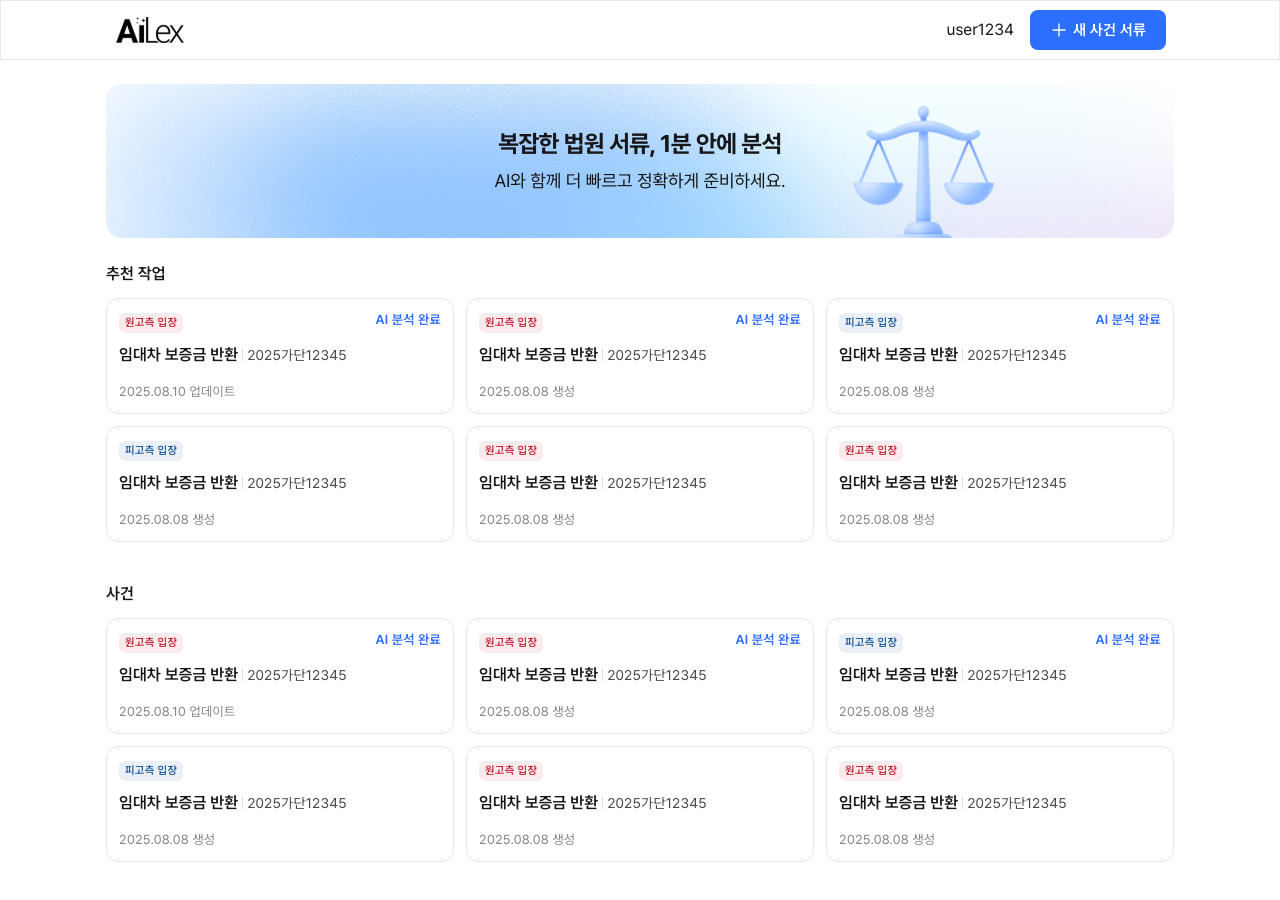
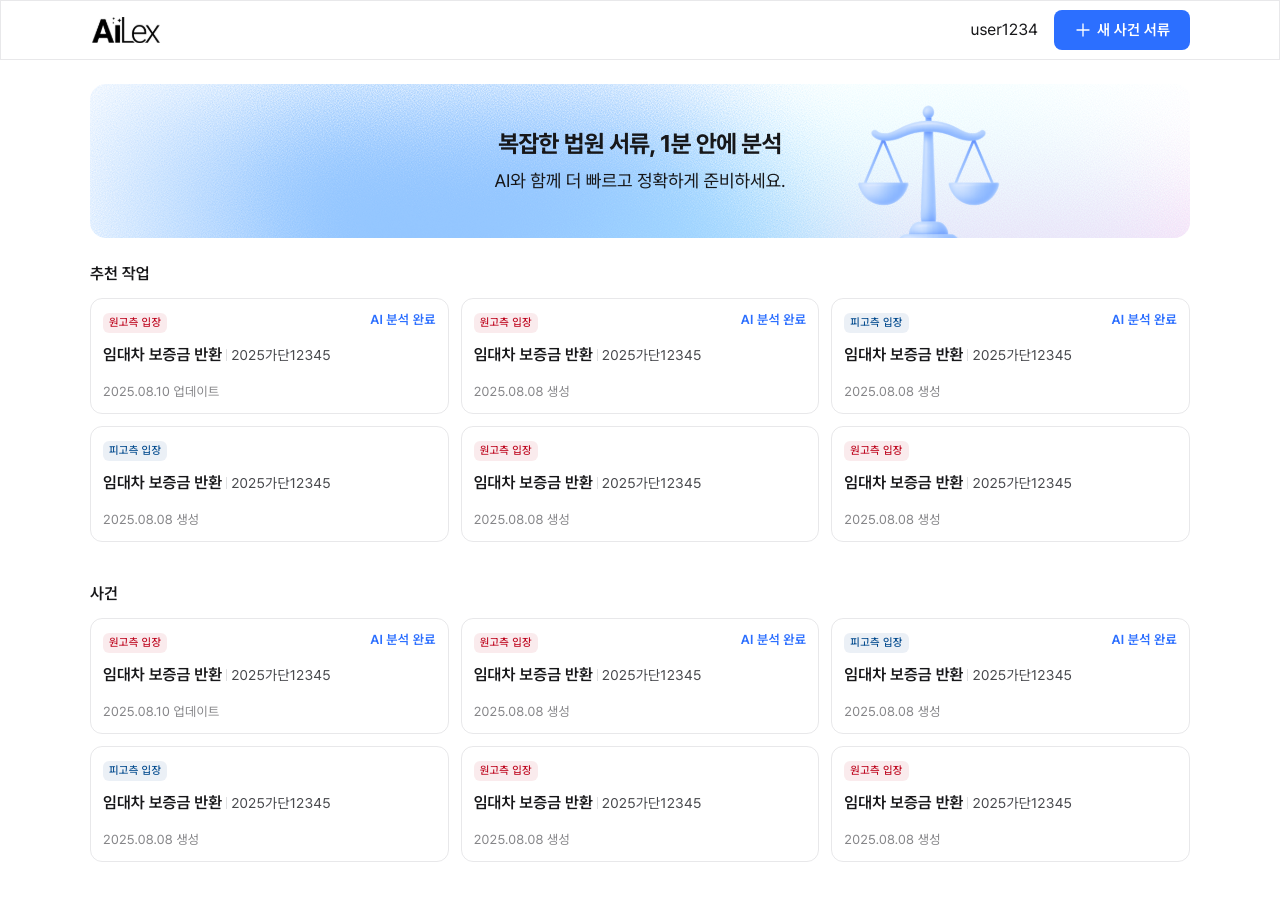
Before and after one commit to gustn99/ai-lex-web, a React (Vite) app: page /documents in a window 1280 px wide. Shown: the top 900 px of the page. Built offline with nearby package versions, Linux system fonts and the light colour scheme.

Commit message:
fix: padding 고려해 max width 조정

```diff
--- a/src/components/Home/TopBar.tsx
+++ b/src/components/Home/TopBar.tsx
@@ -17,7 +17,7 @@ export default function TopBar() {
 	return (
 		<>
 			<div className="border-line-normal-neutral sticky flex h-15 w-full items-center border bg-white/10">
-				<div className="mx-auto flex w-full max-w-[1100px] items-center justify-between px-6">
+				<div className="mx-auto flex w-full max-w-[1148px] items-center justify-between px-6">
 					<LogoIcon className="my-1.5" />
 					<div className="flex items-center gap-4">
 						<p>user1234</p>
--- a/src/pages/Home/Documents/Documents.tsx
+++ b/src/pages/Home/Documents/Documents.tsx
@@ -6,7 +6,7 @@ export default function Documents() {
 	return (
 		<>
 			<TopBar />
-			<div className="mx-auto mt-6 flex max-w-[1100px] flex-col items-center gap-6 px-4 pb-40">
+			<div className="mx-auto mt-6 flex max-w-[1132px] flex-col items-center gap-6 px-4 pb-40">
 				<Banner />
 				<div className="w-full space-y-10">
 					<DocumentList title="추천 작업" />
```
